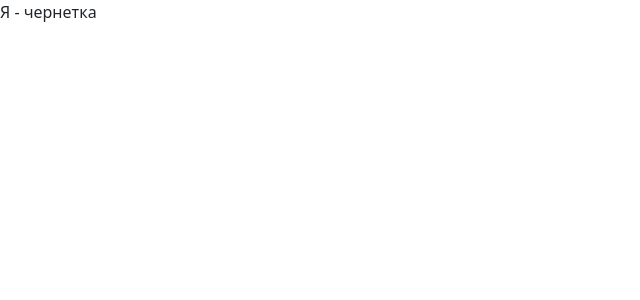
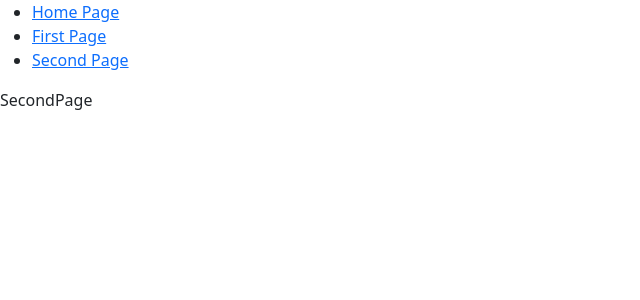
Before and after one commit to ValeriyVinn/routes, a React (Create React App) app: page /routes/secondPage in a window 1280 px wide. Before the commit this address had no page. Shown: the top 300 px of the page, without its empty margins (0-640 px from the left). Built offline with nearby package versions, Linux system fonts and the light colour scheme.

Commit message:
Added Pages on Draft Project

```diff
--- a/src/compoDraft/AppDraft.jsx
+++ b/src/compoDraft/AppDraft.jsx
@@ -1,8 +1,31 @@
-
-
+import { Routes, Route, NavLink } from 'react-router-dom';
+import HomePage from '../pagesDraft/HomePage';
+import FirstPage from '../pagesDraft/FirstPages';
+import SecondPage from '../pagesDraft/SecondPage';
+// import Layout from '../componentsLo/Layout';
 
 const AppDraft = () => {
-    return <>Я - чернетка</>
-}
+  return (
+    <div>
+      <ul>
+        <li>
+          <NavLink to="/">Home Page</NavLink>
+        </li>
+        <li>
+          <NavLink to="/firstPage">First Page</NavLink>
+        </li>
+        <li>
+          <NavLink to="/secondPage">Second Page</NavLink>
+        </li>
+      </ul>
 
-export default AppDraft
+      <Routes>
+        <Route path="/" element={<HomePage />} />
+        <Route path="/firstPage" element={<FirstPage />} />
+        <Route path="/secondPage" element={<SecondPage />} />
+      </Routes>
+    </div>
+  );
+};
+
+export default AppDraft;
--- a/src/index.js
+++ b/src/index.js
@@ -1,7 +1,7 @@
 import React from 'react';
 import ReactDOM from 'react-dom/client';
 // import { App } from 'components/App';
-import  AppLo  from 'componentsLo/AppLo';
+// import  AppLo  from 'componentsLo/AppLo';
 import  AppDraft from 'compoDraft/AppDraft.jsx'
 
 import { BrowserRouter } from 'react-router-dom';
@@ -10,7 +10,7 @@ import { BrowserRouter } from 'react-router-dom';
 ReactDOM.createRoot(document.getElementById('root')).render(
   <React.StrictMode>
     <BrowserRouter basename="/routes">
-      <AppLo />
+      {/* <AppLo /> */}
       {/* <App /> */}
       <AppDraft />
 
--- /dev/null
+++ b/src/pagesDraft/FirstPages.jsx
@@ -0,0 +1,7 @@
+
+
+const FirstPage = () => {
+    return <div>FirstPage</div>
+}
+
+export default FirstPage
--- /dev/null
+++ b/src/pagesDraft/HomePage.jsx
@@ -0,0 +1,7 @@
+
+const HomePage = () => {
+    return <div>HomePage</div>
+}
+
+
+export default HomePage
--- /dev/null
+++ b/src/pagesDraft/SecondPage.jsx
@@ -0,0 +1,8 @@
+
+
+
+const SecondPage = () => {
+    return <div>SecondPage</div>
+}
+
+export default SecondPage
```
Also changed, not shown: src/compoDraft/Layout.jsx (added).
